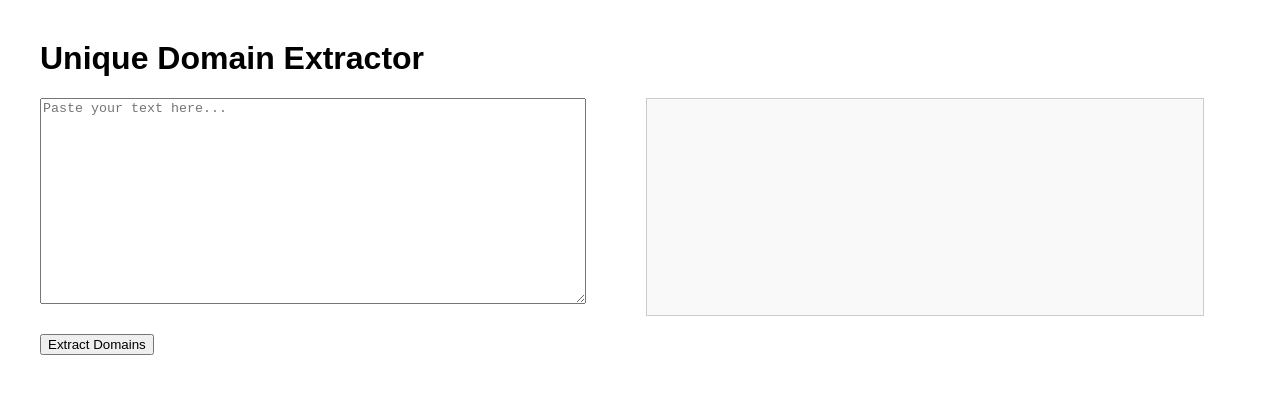
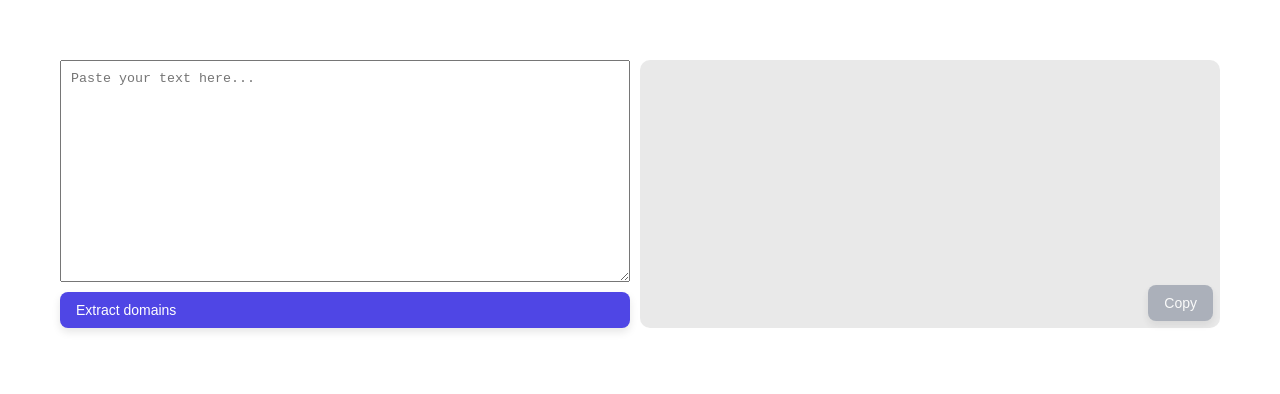
Before and after one commit to laposhko/DMtools, a plain HTML site: page index.html in a window 1280 px wide. Drawn offline with Linux system fonts and the light colour scheme.

Commit message:
improvements

```diff
--- /dev/null
+++ b/css/styles.css
@@ -0,0 +1,79 @@
+body {
+  font-family: Arial, sans-serif;
+  margin: 40px;
+}
+button {
+  all: unset;
+  cursor: pointer;
+  display: inline-block;
+  padding: 10px 16px;
+  background-color: #4f46e5;
+  color: white;
+  font-size: 14px;
+  font-weight: 500;
+  border: none;
+  border-radius: 8px;
+  transition: background-color 0.3s ease;
+  box-shadow: 0 4px 8px rgba(0, 0, 0, 0.1);
+}
+button:hover {
+  background-color: #4338ca; /* Darker Indigo */
+}
+
+button:active {
+  transform: scale(0.97);
+  background-color: rgb(20, 20, 57);
+}
+button:disabled {
+  background-color: #9ca3af; /* gray-400 */
+  color: white;
+  cursor: not-allowed;
+  opacity: 0.8;
+  /* padding: 10px 16px; */
+  font-size: 14px;
+  font-weight: 500;
+  border-radius: 8px;
+}
+.container {
+  padding: 20px;
+}
+
+.unique-block {
+  display: flex;
+  gap: 10px;
+}
+.unique-form {
+  display: flex;
+  flex-direction: column;
+  width: 50%;
+  gap: 10px;
+}
+.unique-input {
+  min-height: 200px;
+  padding: 10px;
+}
+.unique-btn {
+}
+.unique-output {
+  background-color: rgba(187, 187, 187, 0.318);
+  min-width: 50%;
+  min-height: 200px;
+  border-radius: 10px;
+  white-space: pre-wrap;
+  position: relative;
+}
+.output-text {
+  height: 100%;
+  padding: 10px;
+}
+.copy-btn {
+  position: absolute;
+  bottom: 7px;
+  right: 7px;
+  /* z-index: 5; */
+}
+.quantity {
+  position: absolute;
+  bottom: 7px;
+  left: 7px;
+}
--- a/index.html
+++ b/index.html
@@ -1,56 +1,38 @@
 <!DOCTYPE html>
 <html lang="en">
   <head>
-  <meta charset="UTF-8">
-  <title>Unique Domain Extractor</title>
-  <style>
-    body {
-      font-family: Arial, sans-serif;
-      margin: 40px;
-    }
-    textarea {
-      width: 45%;
-      height: 200px;
-      font-family: monospace;
-    }
-    #output {
-      width: 45%;
-      height: 200px;
-      font-family: monospace;
-      white-space: pre;
-      border: 1px solid #ccc;
-      padding: 8px;
-      background-color: #f9f9f9;
-    }
-    .container {
-      display: flex;
-      gap: 5%;
-    }
-  </style>
+    <meta charset="UTF-8" />
+    <meta name="viewport" content="width=device-width, initial-scale=1.0" />
+    <title>DM tools</title>
+    <link rel="stylesheet" href="./css/styles.css" />
   </head>
   <body>
-  <h1>Unique Domain Extractor</h1>
+    <!-- <nav>
+      <ul>
+        <li>Unique Domain Extractor</li>
+        <li>SEO Aliases Creation</li>
+      </ul>
+    </nav> -->
     <div class="container">
-    <textarea id="inputText" placeholder="Paste your text here..."></textarea>
-    <div id="output"></div>
+      <div class="unique-block">
+        <!-- <h2>Unique Domain Extractor</h2> -->
+        <form action="" class="unique-form">
+          <textarea
+            class="unique-input"
+            placeholder="Paste your text here..."
+          ></textarea>
+          <button type="submit" class="unique-btn">Extract domains</button>
+        </form>
+        <div class="unique-output">
+          <div class="output-text"></div>
+          <div class="quantity"></div>
+          <button type="button" class="copy-btn" disabled>Copy</button>
         </div>
-  <br>
-  <button onclick="processText()">Extract Domains</button>
+      </div>
 
-  <script>
-    function extractUniqueDomainsAsColumn(text) {
-      const domainRegex = /\b(?:[a-z0-9](?:[a-z0-9-]{0,61}[a-z0-9])?\.)+[a-z]{2,}\b/gi;
-      const matches = text.match(domainRegex);
-      if (!matches) return "";
-      const uniqueDomains = [...new Set(matches.map(domain => domain.toLowerCase()))];
-      return uniqueDomains.join('\n');
-    }
+      <!-- <div><h2>SEO Aliases Creation</h2></div> -->
+    </div>
 
-    function processText() {
-      const input = document.getElementById('inputText').value;
-      const result = extractUniqueDomainsAsColumn(input);
-      document.getElementById('output').textContent = result;
-    }
-  </script>
+    <script type="module" src="./main.js"></script>
   </body>
 </html>
--- /dev/null
+++ b/main.js
@@ -0,0 +1,52 @@
+//unique domains processing
+const form = document.querySelector(".unique-form");
+const input = document.querySelector(".unique-input");
+const submitBtn = document.querySelector(".unique-btn");
+const output = document.querySelector(".output-text");
+const quantity = document.querySelector(".quantity");
+function extractUniqueDomainsAsColumn(text) {
+  const domainRegex =
+    /\b(?:[a-z0-9](?:[a-z0-9-]{0,61}[a-z0-9])?\.)+[a-z]{2,}\b/gi;
+  const matches = text.match(domainRegex);
+  if (!matches) return "";
+  const uniqueDomains = [
+    ...new Set(matches.map((domain) => domain.toLowerCase())),
+  ];
+  return uniqueDomains.join("\n");
+}
+function processText(event) {
+  event.preventDefault();
+  const result = extractUniqueDomainsAsColumn(input.value);
+  const rowCount = result.split("\n").length;
+
+  output.textContent = result;
+  quantity.textContent = `Amount: ${rowCount}`;
+  if (result.trim() === "") {
+    copyBtn.disabled = true;
+  } else {
+    copyBtn.disabled = false;
+  }
+}
+form.addEventListener("submit", processText);
+input.addEventListener("keydown", function (e) {
+  if (e.key === "Enter" && !e.shiftKey) {
+    processText(e);
+  }
+});
+
+//copy processing
+const copyBtn = document.querySelector(".copy-btn");
+
+copyBtn.addEventListener("click", () => {
+  const text = output.textContent;
+
+  navigator.clipboard
+    .writeText(text)
+    .then(() => {
+      copyBtn.textContent = "Copied!";
+      setTimeout(() => (copyBtn.textContent = "Copy to Clipboard"), 1500);
+    })
+    .catch((err) => {
+      alert("Failed to copy: " + err);
+    });
+});
```
Lines whose indentation alone changed are shown as unchanged.
